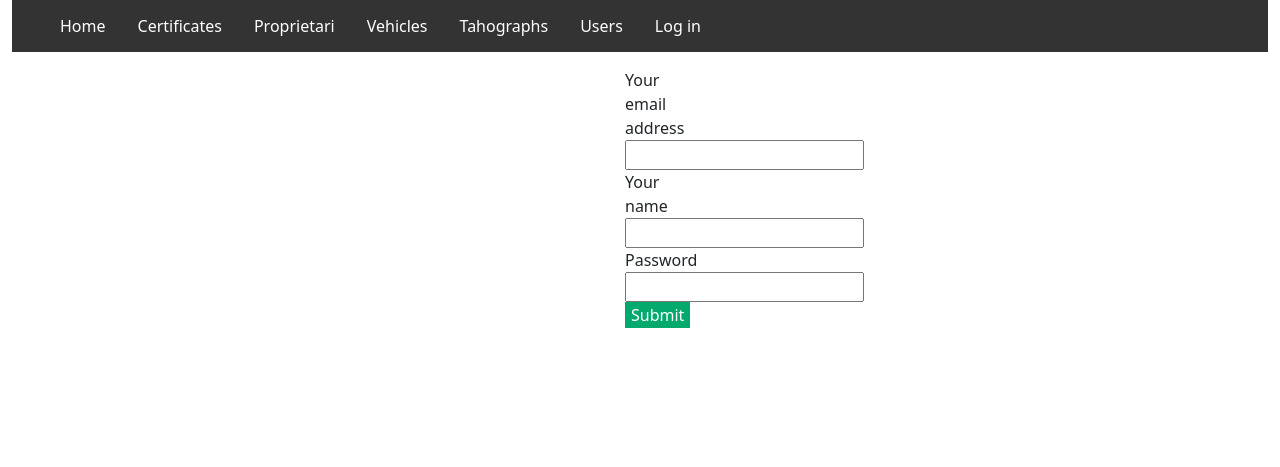
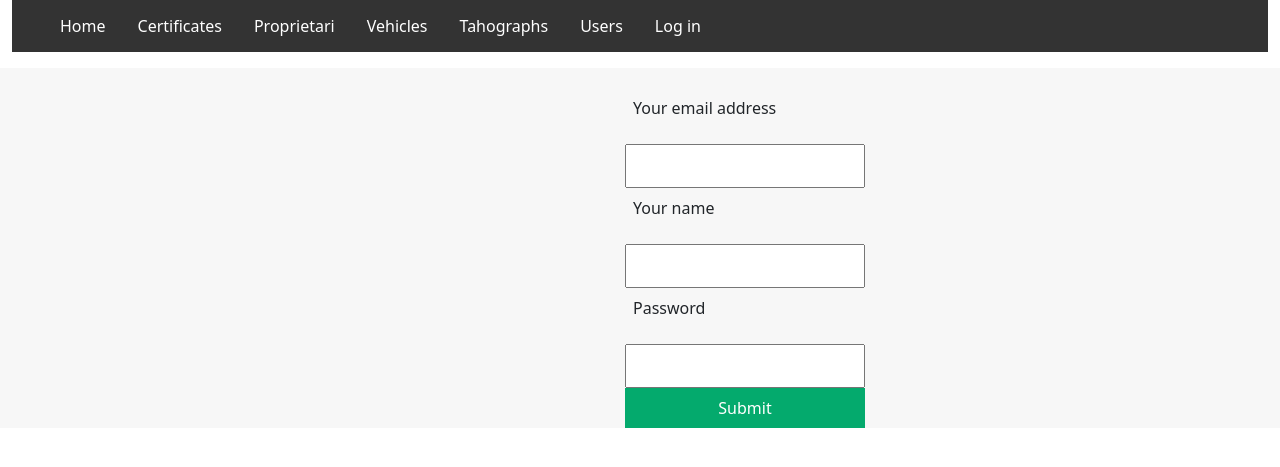
Before and after one commit to GhenadieGandrabur/verification, a PHP site: page /author/register in a window 1280 px wide. Shown: the top 467 px of the page. Run offline with PHP 8.4, Linux system fonts and the light colour scheme; the visitor is signed in with stand-in values (Sample User, id 1); data that the repository does not hold is empty.

Commit message:
I did it

```diff
--- a/public/myjs.js
+++ b/public/myjs.js
@@ -1,4 +1,7 @@
 
-function myFunction(x) {
-    <a href="/certificates/edit?id=<?= $joke['id'] ?>"></a>
+    function myFunction() {
+        location.href = "/vehiclesowners/edit";
 }
+    function newcerificate() {
+        location.href = "/certificates/edit";
+}
--- a/public/styles.css
+++ b/public/styles.css
@@ -48,3 +48,27 @@ label {
 
 
 .col-50 { float: left; width: 50%;   margin-bottom: 6px; }
+
+ input,
+ label,
+ select,
+ textarea {
+     float: left;
+     width: 15em;
+     margin-bottom: 1em;
+     padding: 0.5em;
+ }
+  footer {
+      padding: 1em;
+      background-color: #FFC9A7;
+      font-size: 0.8em;
+  }
+   main {
+       overflow: auto;
+       min-height: 30vh;
+       background-color: #f7f7f7;
+       width: 1000px;
+       margin: auto;
+       box-shadow: -1000px 0 0 #f7f7f7, 1000px 0 0 #f7f7f7;
+       padding-top: 20px;
+   }
--- a/templates/certificates.html.php
+++ b/templates/certificates.html.php
@@ -1,6 +1,6 @@
 <h3>Certificates of verification</h3>
 <p><?= $totalCertificates ?> certificates in DB</p>
-<h3><a href="/certificates/edit">New certificat</a></h3>
+<p><button onclick="newcerificate()">New certificate</button></p>
 
 <table class="forwindow">
 
--- a/templates/layout.html.php
+++ b/templates/layout.html.php
@@ -8,6 +8,7 @@
     <link rel="stylesheet" href="/styles.css">
     <link href="https://cdn.jsdelivr.net/npm/bootstrap@5.2.1/dist/css/bootstrap.min.css" rel="stylesheet">
     <script src="https://cdn.jsdelivr.net/npm/bootstrap@5.2.1/dist/js/bootstrap.bundle.min.js"></script>
+
     <script src="/myjs.js"></script>
     <title><?= $title ?></title>
 </head>
@@ -17,10 +18,10 @@
 
 
         <?php include 'adminmenu.html.php' ?>
-
+<main>
         <?= $output ?>
+</main>
     </div>
-
 
 
 </body>
--- a/templates/vehiclesowners.html.php
+++ b/templates/vehiclesowners.html.php
@@ -1,7 +1,7 @@
 <h3>Vehicles owners</h3>
 <p><?= $totalVehiclesOwners ?> Owners in DB</p>
-<table class="forwindow">
-
+<button onclick="myFunction()">New owner</button>
+<p><table class="forwindow"></p>
     <th>ID</th>
     <th>Denumire</th>
     <th>Cod fiscal</th>
```
Also changed, not shown: templates/vehiclesownersEdit.html.php (+9 -4 lines).
